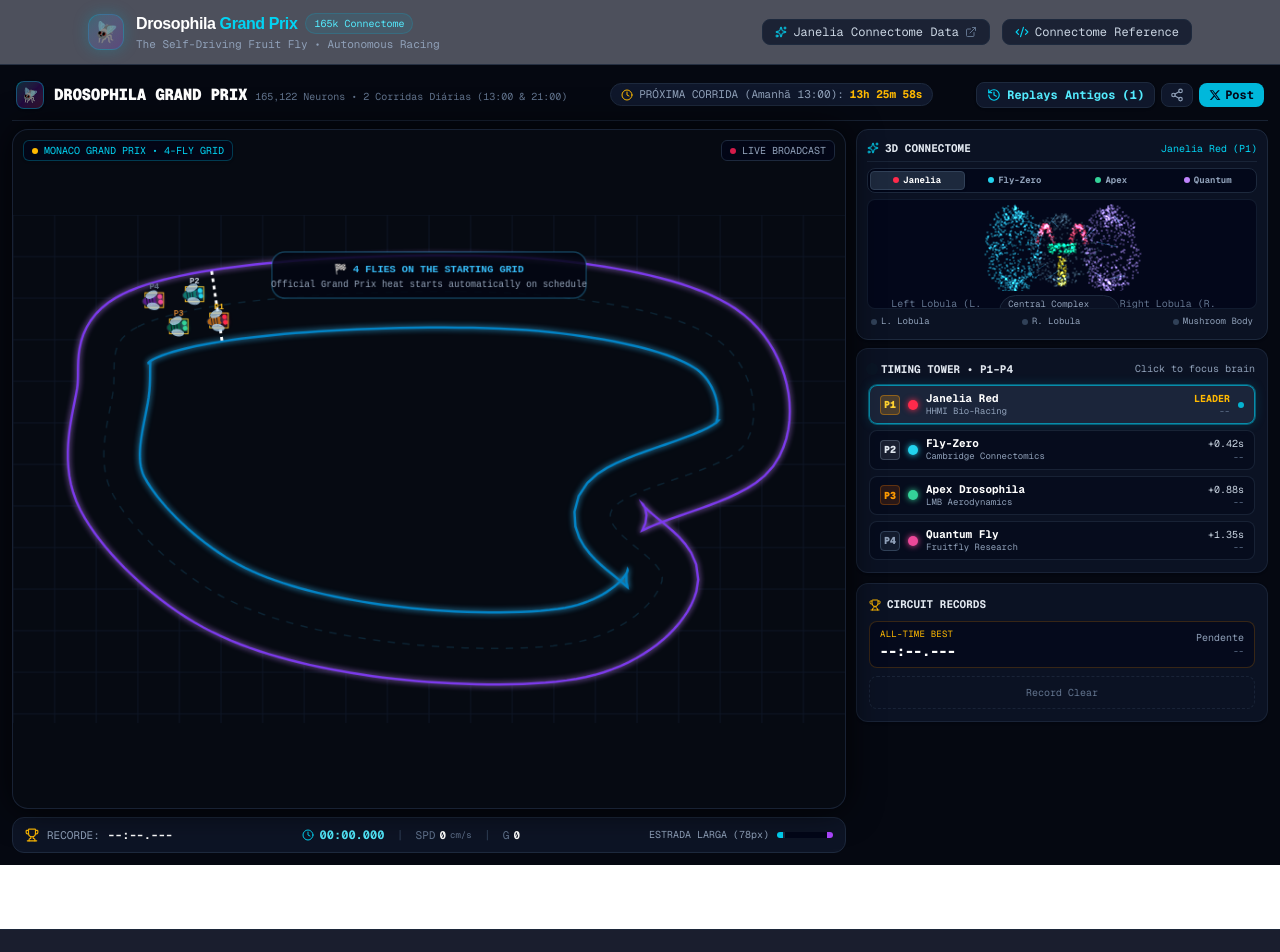
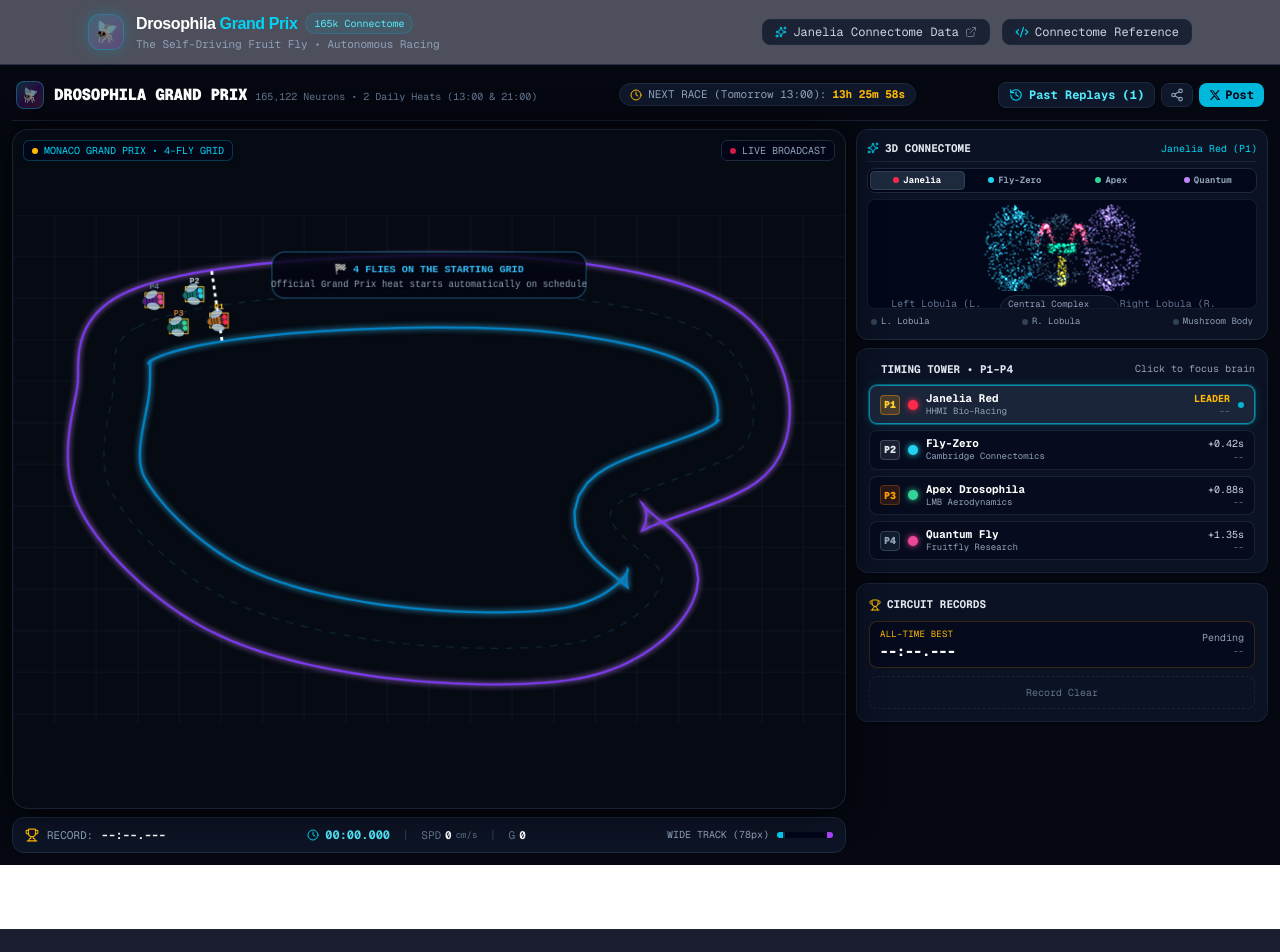
Before and after one commit to coutooo/mosca, a Next.js app: page / in a window 1280 px wide. Shown: the top 952 px of the page. Built offline with nearby package versions, Linux system fonts and the light colour scheme.

Commit message:
i18n: translate all remaining UI strings, event names, and replay modals to English

```diff
--- a/src/app/page.tsx
+++ b/src/app/page.tsx
@@ -31,7 +31,7 @@
   const [raceStatus, setRaceStatus] = useState<RaceStatus>('WAITING');
   const [startingLightsCount, setStartingLightsCount] = useState<number>(0);
   const [secondsUntilNext, setSecondsUntilNext] = useState<number>(3600);
-  const [eventName, setEventName] = useState<string>('Grand Prix do Meio-Dia (13:00)');
+  const [eventName, setEventName] = useState<string>('Midday Grand Prix (13:00)');
   const [targetTimeFormatted, setTargetTimeFormatted] = useState<string>('13:00');
 
   // Replay archive states
@@ -93,8 +93,8 @@
   const handleSaveRunReplay = useCallback((frames: MultiFlyFrame[], winner: FlyCompetitor, record: TrackRecord | null) => {
     const newReplay: SavedRaceReplay = {
       id: `replay-${Date.now()}`,
-      title: `${eventName} • Vencedor: ${winner.name}`,
-      date: `Hoje, ${new Date().toLocaleTimeString([], { hour: '2-digit', minute: '2-digit' })}`,
+      title: `${eventName} • Winner: ${winner.name}`,
+      date: `Today, ${new Date().toLocaleTimeString([], { hour: '2-digit', minute: '2-digit' })}`,
       winnerName: winner.name,
       winnerTeam: winner.team,
       winnerColor: winner.eyeColor,
@@ -172,7 +172,7 @@
               DROSOPHILA GRAND PRIX
             </h1>
             <span className="text-[10px] font-mono text-slate-500 hidden md:inline">
-              165,122 Neurons • 2 Corridas Diárias (13:00 & 21:00)
+              165,122 Neurons • 2 Daily Heats (13:00 & 21:00)
             </span>
           </div>
         </div>
@@ -182,7 +182,7 @@
           {isReplaying ? (
             <div className="px-2.5 py-0.5 rounded-full bg-cyan-500/20 text-cyan-300 border border-cyan-500/40 text-[11px] font-mono font-bold flex items-center gap-1.5 shadow animate-pulse">
               <span className="w-2 h-2 rounded-full bg-cyan-400" />
-              <span>REPLAY: {selectedReplay?.title || 'CORRIDA GRAVADA'}</span>
+              <span>REPLAY: {selectedReplay?.title || 'SAVED RACE'}</span>
             </div>
           ) : isRacing ? (
             <div className="px-2.5 py-0.5 rounded-full bg-emerald-500/20 text-emerald-300 border border-emerald-500/40 text-[11px] font-mono font-black flex items-center gap-1.5 shadow animate-pulse">
@@ -197,7 +197,7 @@
           ) : (
             <div className="px-2.5 py-0.5 rounded-full bg-slate-900 border border-slate-800 text-[11px] font-mono flex items-center gap-1.5">
               <Clock className="w-3 h-3 text-amber-400" />
-              <span className="text-slate-400">PRÓXIMA CORRIDA ({targetTimeFormatted}):</span>
+              <span className="text-slate-400">NEXT RACE ({targetTimeFormatted}):</span>
               <span className="font-bold text-amber-400">{formatCountdown(secondsUntilNext)}</span>
             </div>
           )}
@@ -211,7 +211,7 @@
             className="px-2.5 py-1 rounded-lg text-xs font-mono font-bold bg-slate-900 hover:bg-slate-800 text-cyan-300 border border-slate-800 hover:border-cyan-500/40 transition-all flex items-center gap-1.5 shadow-sm"
           >
             <History className="w-3.5 h-3.5 text-cyan-400" />
-            <span>Replays Antigos ({savedReplays.length})</span>
+            <span>Past Replays ({savedReplays.length})</span>
           </button>
 
           {isReplaying && (
@@ -223,14 +223,14 @@
               className="px-2.5 py-1 rounded-lg text-xs font-mono font-bold bg-rose-600 hover:bg-rose-500 text-white transition-all flex items-center gap-1 shadow-sm"
             >
               <Square className="w-3 h-3 fill-current" />
-              <span>Sair do Replay</span>
+              <span>Exit Replay</span>
             </button>
           )}
 
           <button
             onClick={handleCopyText}
             className="px-2 py-1 rounded-lg text-xs font-mono text-slate-400 hover:text-white bg-slate-900 hover:bg-slate-800 border border-slate-800 transition-colors"
-            title="Copiar Telemetria"
+            title="Copy Telemetry"
           >
             {copied ? <Check className="w-3.5 h-3.5 text-emerald-400" /> : <Share2 className="w-3.5 h-3.5" />}
           </button>
@@ -278,7 +278,7 @@
             {/* Record */}
             <div className="flex items-center gap-2">
               <Trophy className="w-3.5 h-3.5 text-amber-400 shrink-0" />
-              <span className="text-slate-400 text-[11px]">RECORDE:</span>
+              <span className="text-slate-400 text-[11px]">RECORD:</span>
               <span className="font-bold text-white">
                 {telemetry?.lapRecord ? telemetry.lapRecord.formattedTime : '--:--.---'}
               </span>
@@ -312,7 +312,7 @@
 
             {/* Optic Flow Meter */}
             <div className="flex items-center gap-2 text-[10px] text-slate-400">
-              <span className="hidden sm:inline">ESTRADA LARGA (78px)</span>
+              <span className="hidden sm:inline">WIDE TRACK (78px)</span>
               <div className="w-14 h-1.5 bg-slate-950 rounded-full flex overflow-hidden">
                 <div
                   className="h-full bg-cyan-400 transition-all duration-75"
--- a/src/components/TrackRecordHUD.tsx
+++ b/src/components/TrackRecordHUD.tsx
@@ -37,7 +37,7 @@
           <div className="flex items-center gap-2 truncate">
             <Flame className="w-3.5 h-3.5 fill-current" />
             <span className="font-black truncate">
-              NOVO RECORDE: {newRecordAlert.formattedTime} ({newRecordAlert.holderName || 'Janelia Red'})
+              NEW LAP RECORD: {newRecordAlert.formattedTime} ({newRecordAlert.holderName || 'Janelia Red'})
             </span>
           </div>
           <span className="text-[10px] font-mono px-1.5 py-0.5 rounded bg-slate-950 text-white shrink-0">
@@ -127,7 +127,7 @@
               className="flex items-center gap-1 text-[10px] text-rose-400 hover:text-rose-300 px-1.5 py-0.5 rounded bg-rose-500/10 border border-rose-500/20 hover:border-rose-500/40 transition-colors"
             >
               <Trash2 className="w-2.5 h-2.5" />
-              <span>Limpar</span>
+              <span>Clear</span>
             </button>
           )}
         </div>
@@ -141,7 +141,7 @@
             </span>
           </div>
           <div className="flex flex-col items-end text-[10px] text-slate-400">
-            <span>{record?.holderName || 'Pendente'}</span>
+            <span>{record?.holderName || 'Pending'}</span>
             <span className="text-[9px] text-slate-500">{record ? `${record.topSpeed} cm/s` : '--'}</span>
           </div>
         </div>
--- a/src/lib/raceSchedule.ts
+++ b/src/lib/raceSchedule.ts
@@ -26,7 +26,7 @@
     const diff = heat1Seconds - currentTotalSeconds;
     return {
       secondsUntil: diff,
-      eventName: 'Grand Prix do Meio-Dia (13:00)',
+      eventName: 'Midday Grand Prix (13:00)',
       targetTimeFormatted: '13:00',
     };
   } else if (currentTotalSeconds < heat2Seconds) {
@@ -34,7 +34,7 @@
     const diff = heat2Seconds - currentTotalSeconds;
     return {
       secondsUntil: diff,
-      eventName: 'Grand Prix Noturno (21:00)',
+      eventName: 'Night Grand Prix (21:00)',
       targetTimeFormatted: '21:00',
     };
   } else {
@@ -43,8 +43,8 @@
     const diff = secondsTillMidnight + heat1Seconds;
     return {
       secondsUntil: diff,
-      eventName: 'Grand Prix de Amanhã (13:00)',
-      targetTimeFormatted: 'Amanhã 13:00',
+      eventName: 'Tomorrow Midday GP (13:00)',
+      targetTimeFormatted: 'Tomorrow 13:00',
     };
   }
 }
--- a/src/lib/replayStorage.ts
+++ b/src/lib/replayStorage.ts
@@ -10,7 +10,7 @@
     const raw = localStorage.getItem(REPLAYS_STORAGE_KEY);
     if (!raw) {
       // If empty, generate and store an initial classic race archive
-      const initial = [generatePreRecordedRace('Corrida Histórica • 21:00 (Janelia vs Fly-Zero)')];
+    const initial = [generatePreRecordedRace('Historic Grand Prix • 21:00 (Janelia vs Fly-Zero)')];
       localStorage.setItem(REPLAYS_STORAGE_KEY, JSON.stringify(initial));
       return initial;
     }
@@ -18,7 +18,7 @@
     if (Array.isArray(parsed) && parsed.length > 0) {
       return parsed;
     }
-    const initial = [generatePreRecordedRace('Corrida Histórica • 21:00 (Janelia vs Fly-Zero)')];
+    const initial = [generatePreRecordedRace('Historic Grand Prix • 21:00 (Janelia vs Fly-Zero)')];
     localStorage.setItem(REPLAYS_STORAGE_KEY, JSON.stringify(initial));
     return initial;
   } catch (err) {
@@ -78,7 +78,7 @@
   return {
     id: `replay-${Date.now()}-${Math.random().toString(36).substring(2, 7)}`,
     title,
-    date: 'Ontem, 21:00',
+    date: 'Yesterday, 21:00',
     winnerName: winner.name,
     winnerTeam: winner.team,
     winnerColor: winner.eyeColor,
```
Also changed, not shown: src/components/ReplayArchiveModal.tsx (+7 -7 lines).
